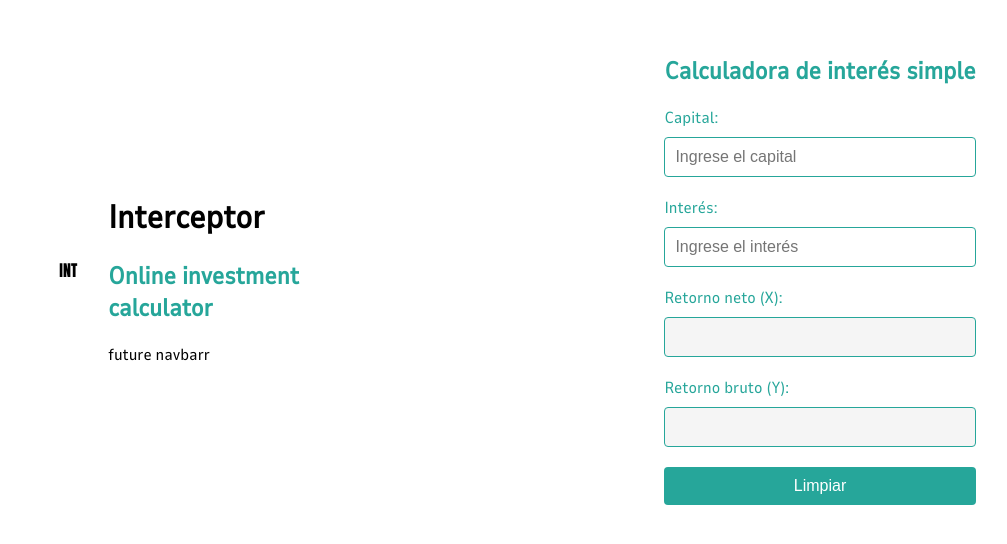
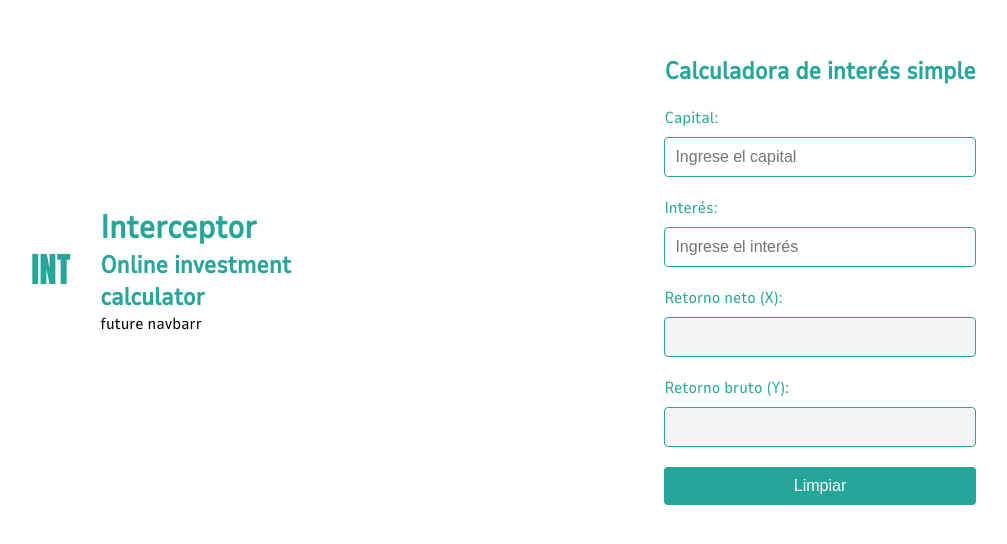
Before and after one commit to bcmfranco/crystal, a Nuxt app: page / in a window 1280 px wide. Shown: the part 138-682 px from the top of the page, without its empty margins (136-1143 px from the left). Built offline with nearby package versions, Linux system fonts and the light colour scheme.

Commit message:
Add styles

```diff
--- a/src/pages/index.vue
+++ b/src/pages/index.vue
@@ -91,6 +91,10 @@ export default {
 
 #brand #logotype{
   font-family: Anton;
+  width: 50px;
+  line-height: 50px;
+  font-size: 35px;
+  color: #26a69a;
 }
 
 #container{
@@ -110,10 +114,22 @@ export default {
   margin: 0 auto;
 }
 
-h2 {
+#calculator_form h2{
+  color: #26a69a;
+}
+
+#isotype h1 {
+  color: #26a69a;
+  margin: 0px;
+  padding: 0px;
+}
+
+#isotype h2 {
   font-size: 24px;
   color: #26a69a;
   margin-bottom: 20px;
+  margin: 0px;
+  padding: 0px;
 }
 
 label {
```
